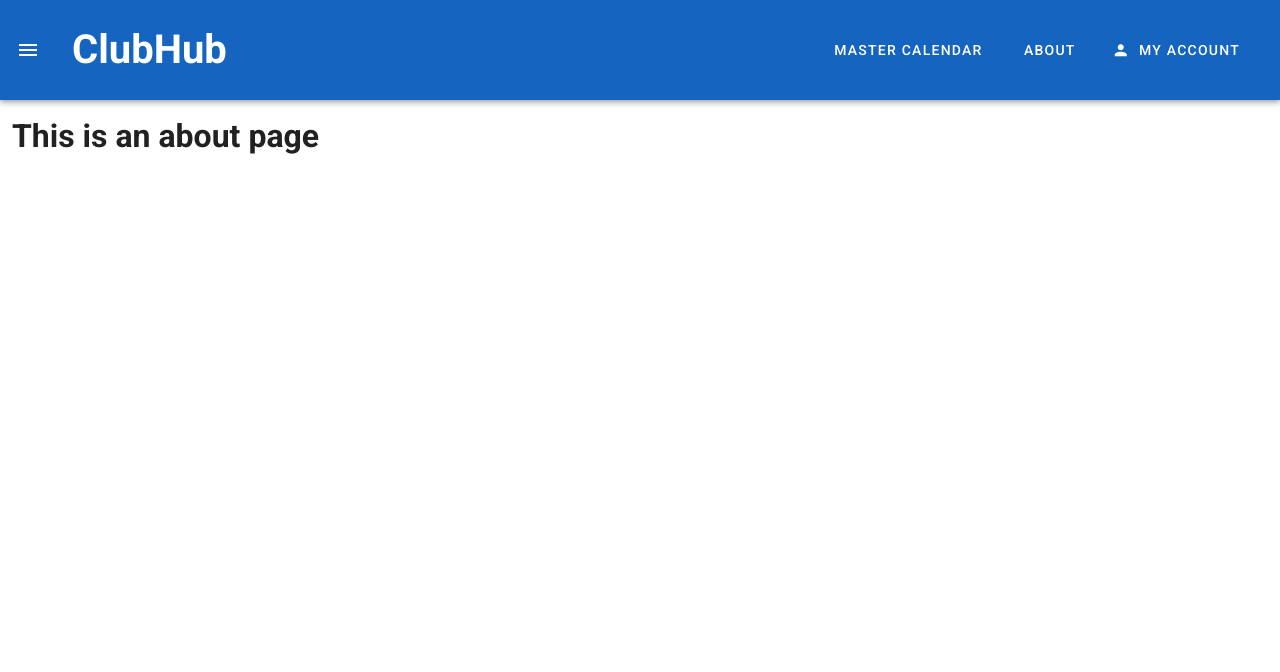
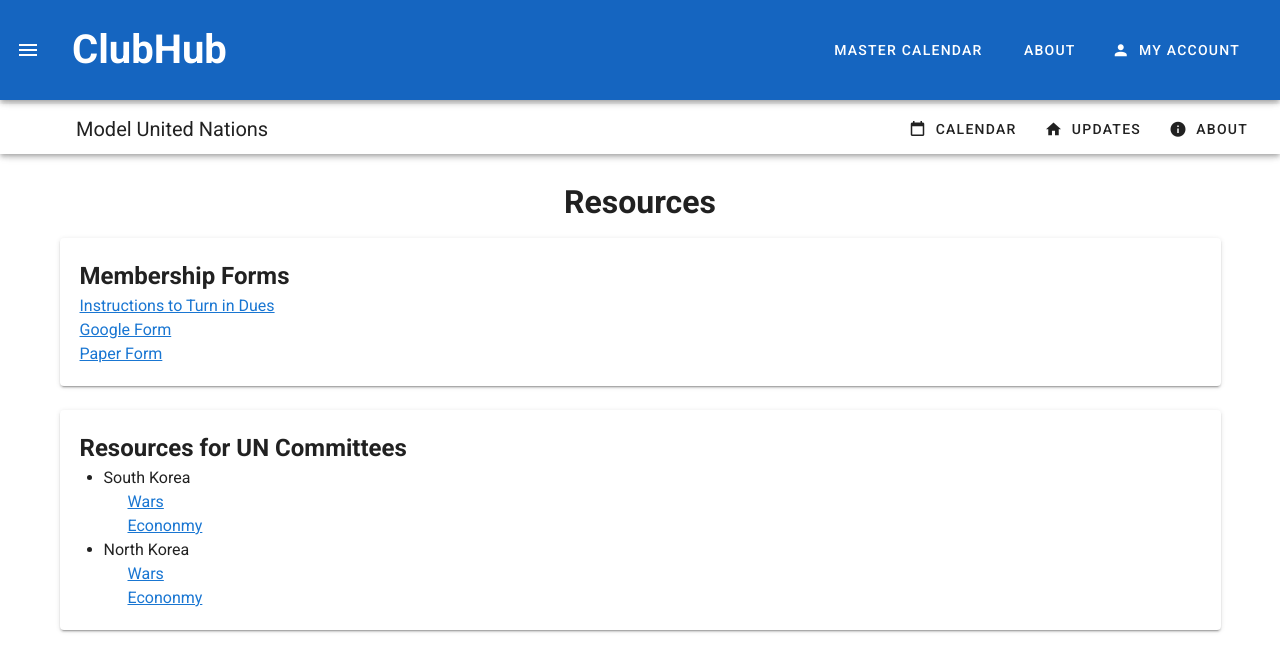
Before and after one commit to hpicar/clubhub1, a Vue app in the folder clubhub/: page /modelunresources in a window 1280 px wide. Shown: the top 672 px of the page. Built offline with nearby package versions, Linux system fonts and the light colour scheme.

Commit message:
resources for mun

```diff
--- a/clubhub/src/views/AboutMUN.vue
+++ b/clubhub/src/views/AboutMUN.vue
@@ -12,18 +12,18 @@
     <h1 class="d-flex justify-center mt-6">About</h1>
     <v-container>
       <v-layout>
-        <v-card class="pa-5">
+        <v-card class="pa-5" min-width="100%">
           <h2>Description</h2>
           <p>Model United Nations, also known as Model UN and MUN, is a club offered at Waipahu High School
             that allows students to be delegates of countries apart of the United Nations. As a delegate
-            of a country, the student will work with other delegates of other countries to simulate UN committes.</p>
+            of a country, the student will work with other delegates of other countries to simulate UN committees.</p>
         </v-card>
       </v-layout>
     </v-container>
 
     <v-container>
       <v-layout>
-        <v-card class="pa-5">
+        <v-card class="pa-5" min-width="100%">
           <h2>Main Events</h2>
           <ul>
             <li>Attend Model UN conventions to partcipate with delegates from different schools/states/countries</li>
@@ -35,7 +35,7 @@
 
     <v-container>
       <v-layout>
-        <v-card class="pa-5">
+        <v-card class="pa-5" min-width="100%">
           <h2>Meetings</h2>
           <p>Every Mondays and Wednesdays from 2:30-3:30 PM</p>
         </v-card>
@@ -44,7 +44,7 @@
 
     <v-container>
       <v-layout>
-        <v-card class="pa-5">
+        <v-card class="pa-5" min-width="100%">
           <h2>Academies</h2>
           <p></p>
         </v-card>
--- a/clubhub/src/views/ModelUN.vue
+++ b/clubhub/src/views/ModelUN.vue
@@ -12,7 +12,7 @@
     <h1 class="d-flex justify-center mt-6">Updates</h1>
       <v-container>
         <v-layout>
-          <v-card class="pa-5">
+          <v-card class="pa-5" min-width="100%">
             <h2>John Doe</h2>
             <p>Hey everyone! We will be holding a meeting on October 7th at 3:30 pm. Please click on this link below to join!</p>
             <v-img
@@ -34,7 +34,7 @@ export default {
     return {
       links: [
         { name: 'Calendar', icon: 'mdi-calendar-blank', route: '' },
-        { name: 'Resources', icon: 'mdi-file-document-multiple', route: '' },
+        { name: 'Resources', icon: 'mdi-file-document-multiple', route: '/modelunresources' },
         { name: 'About', icon: 'mdi-information', route: '/modelunabout' },
       ]
     }
--- a/clubhub/src/views/ResourcesMUN.vue
+++ b/clubhub/src/views/ResourcesMUN.vue
@@ -1,5 +1,60 @@
 <template>
   <div class="about">
-    <h1 class="ma-3">This is an about page</h1>
+    <v-toolbar class="mt-1" height="50">
+      <v-toolbar-title class="ml-15">Model United Nations</v-toolbar-title>
+      <v-spacer></v-spacer>
+      <v-btn text v-for="link in links" :key="link.name" :to="link.route">
+        <v-icon left>{{ link.icon }}</v-icon>
+        <span>{{ link.name }}</span>
+      </v-btn>
+    </v-toolbar>
+
+    <h1 class="d-flex justify-center mt-6">Resources</h1>
+
+    <v-container>
+      <v-layout>
+        <v-card class="pa-5" min-width="100%">
+          <h2>Membership Forms</h2>
+          <a href="https://www.w3schools.com/">Instructions to Turn in Dues<br></a>
+          <a href="https://www.w3schools.com/">Google Form<br></a>
+          <a href="https://www.w3schools.com/">Paper Form<br></a>
+        </v-card>
+      </v-layout>
+    </v-container>
+
+    <v-container>
+      <v-layout>
+        <v-card class="pa-5" min-width="100%">
+          <h2>Resources for UN Committees</h2>
+          <ul>
+            <li>South Korea</li>
+              <ul>
+                <a href="https://www.w3schools.com/">Wars<br></a>
+                <a href="https://www.w3schools.com/">Econonmy<br></a>
+              </ul>
+            <li>North Korea</li>
+              <ul>
+                <a href="https://www.w3schools.com/">Wars<br></a>
+                <a href="https://www.w3schools.com/">Econonmy<br></a>
+              </ul>
+          </ul>
+
+        </v-card>
+      </v-layout>
+    </v-container>
   </div>
 </template>
+
+<script>
+export default {
+  name: 'MyCLubs',
+  data() {
+    return {
+      links: [
+        { name: 'Calendar', icon: 'mdi-calendar-blank', route: '' },
+        { name: 'Updates', icon: 'mdi-home', route: '/modelun' },
+        { name: 'About', icon: 'mdi-information', route: '/modelunabout' },      ]
+    }
+  }
+}
+</script>
```
